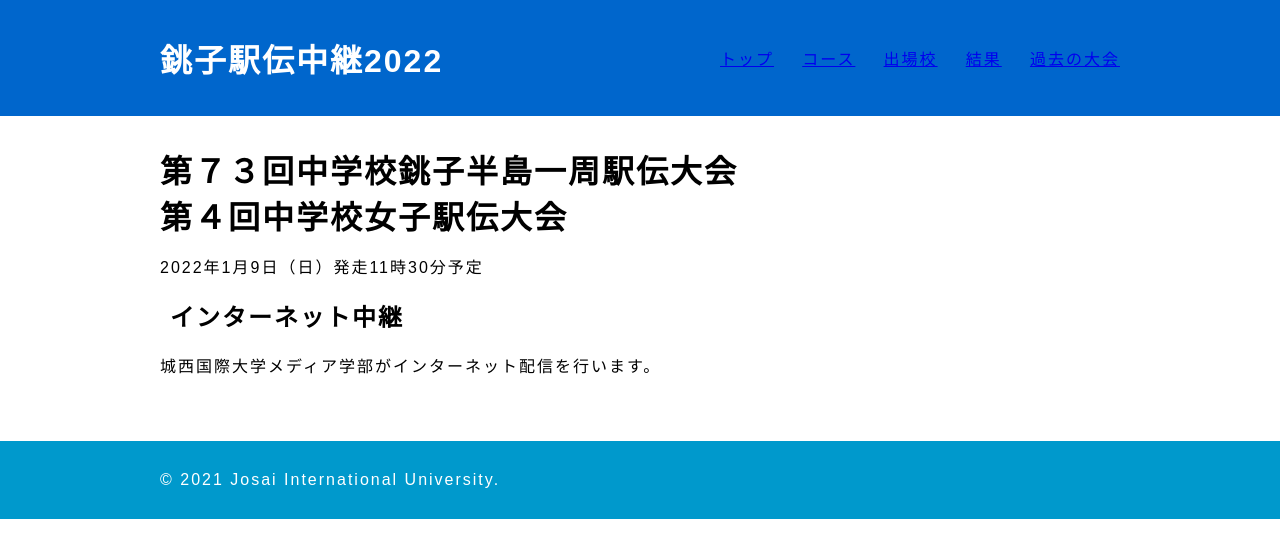
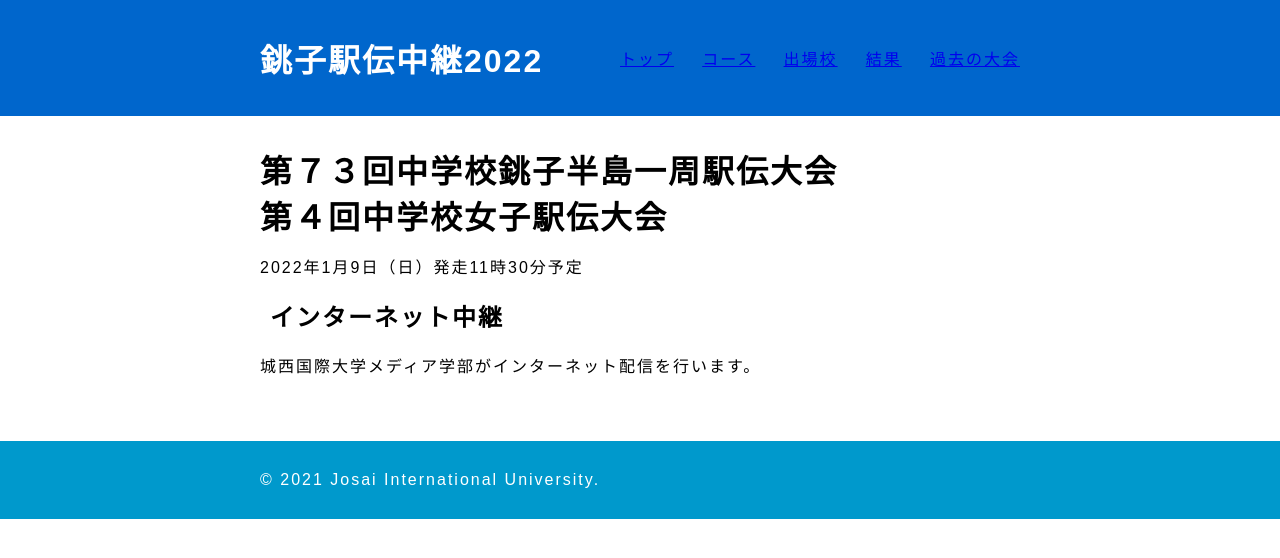
Before and after one commit to Ryokane/rkaneko_jiu.github.io, a plain HTML site: page choshi/index.html in a window 1280 px wide. Drawn offline with Linux system fonts and the light colour scheme.

Commit message:
幅変更

```diff
--- a/choshi/css/style.css
+++ b/choshi/css/style.css
@@ -5,10 +5,10 @@ body{
     font-family: sans-serif;
     letter-spacing: 2px;
     margin : 0 ;
-    min-width: 960px;
+    min-width: 640px;
 }
 .header_box{
-    width: 960px;
+    width: 760px;
     margin: 0 auto;
     display:flex;
     justify-content:space-between;
@@ -18,7 +18,7 @@ main{
     padding: 30px 30px;
 }
 .main_box, .footer_box{
-    width: 960px;
+    width: 760px;
     margin: 0 auto;
 }
 h1{
```
